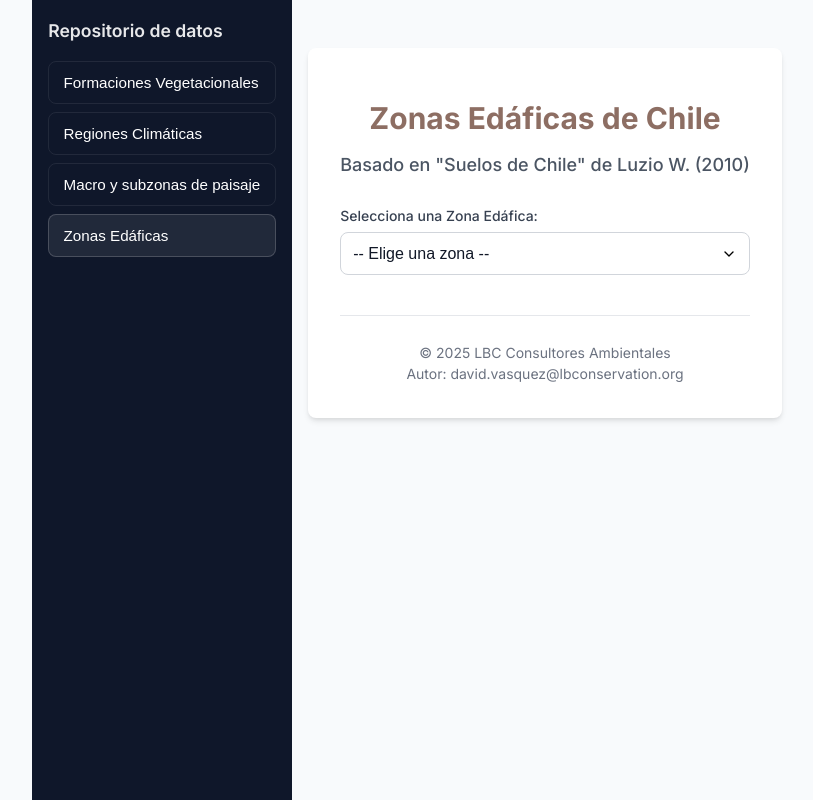
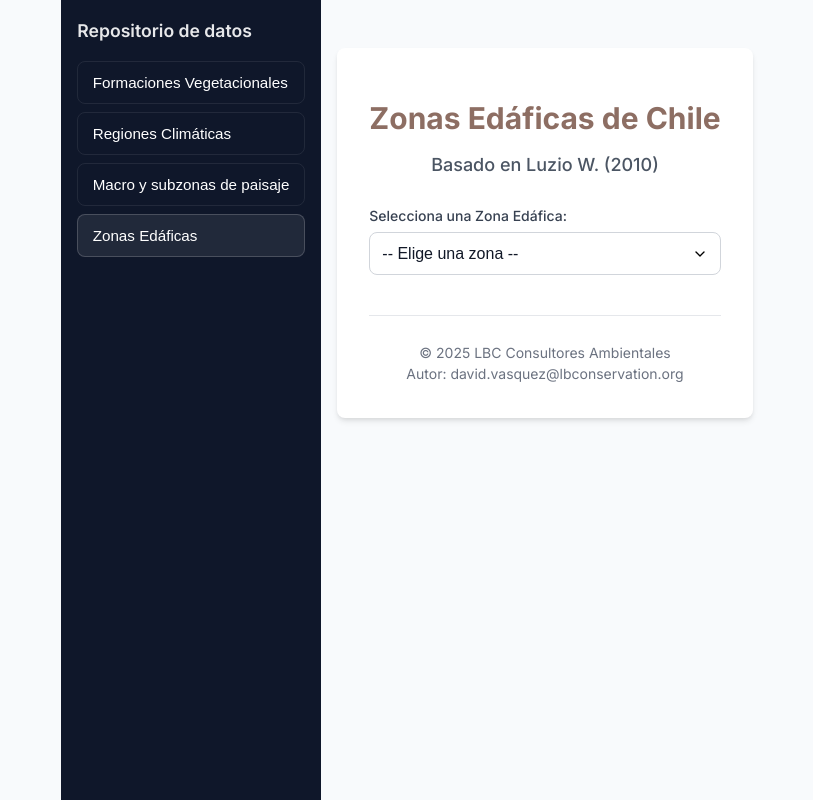
Before and after one commit to dnvasquez/repositorio-lbc, a React (Vite) app: page / in a window 1280 px wide. Both pictures are taken after a click on the button "Zonas Edáficas". Shown: the whole page, without its empty margins (225-1038 px from the left). Built offline with nearby package versions, Linux system fonts and the light colour scheme.

Commit message:
Update EdaphicPanel.jsx

```diff
--- a/src/components/EdaphicPanel.jsx
+++ b/src/components/EdaphicPanel.jsx
@@ -129,7 +129,7 @@ const EdaphicPanel = () => {
                     Zonas Edáficas de Chile
                 </h1>
                 <p className="subtitle">
-                    Basado en "Suelos de Chile" de Luzio W. (2010)
+                    Basado en Luzio W. (2010)
                 </p>
 
                 <div className="select-container">
```
